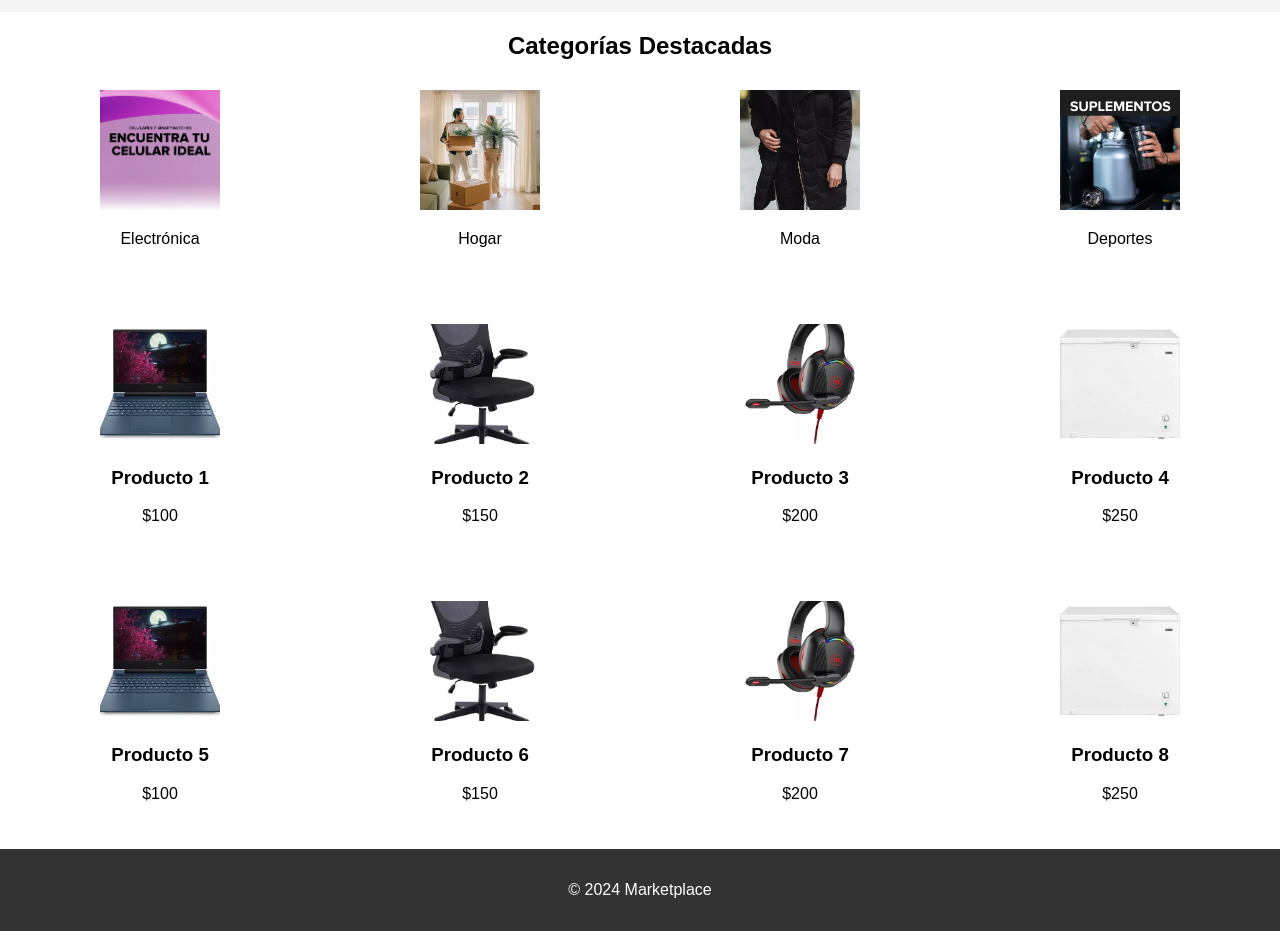
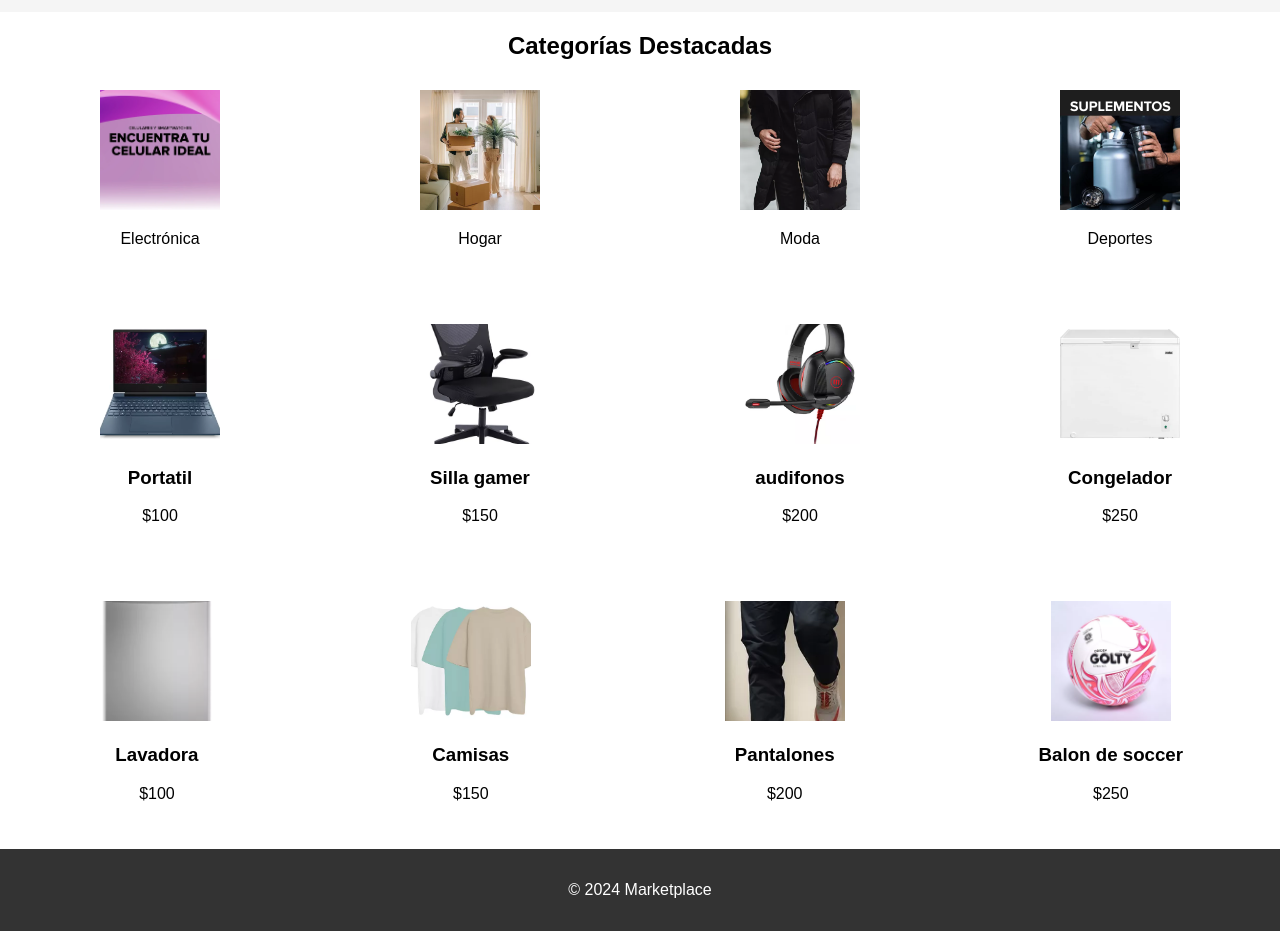
Before and after one commit to JoseDrk/Marketplace, a plain HTML site: page Html/index.html in a window 1280 px wide. Shown: the part 133-1064 px from the top of the page. Drawn offline with Linux system fonts and the light colour scheme.

Commit message:
Imagenes

```diff
--- a/Html/index.html
+++ b/Html/index.html
@@ -57,28 +57,28 @@
                 <a href="/productos/portatil.html">
                     <img src="../imagenes/portatil.webp" alt="Portátil moderno con pantalla de alta resolución">
                 </a>
-                <h3>Producto 1</h3>
+                <h3>Portatil</h3>
                 <p>$100</p>
             </div>
             <div class="producto">
                 <a href="/productos/silla.html">
                     <img src="../imagenes/silla.webp" alt="Silla ergonómica para oficina en negro">
                 </a>
-                <h3>Producto 2</h3>
+                <h3>Silla gamer</h3>
                 <p>$150</p>
             </div>
             <div class="producto">
                 <a href="/productos/audifonos.html">
                     <img src="../imagenes/audifonos.webp" alt="Audífonos inalámbricos con cancelación de ruido">
                 </a>
-                <h3>Producto 3</h3>
+                <h3>audifonos</h3>
                 <p>$200</p>
             </div>
             <div class="producto">
                 <a href="/productos/congelador.html">
                     <img src="../imagenes/congelador.webp" alt="Congelador vertical espacioso con funciones de ahorro de energía">
                 </a>
-                <h3>Producto 4</h3>
+                <h3>Congelador</h3>
                 <p>$250</p>
             </div>
         </div>
@@ -89,30 +89,30 @@
         <div class="productos-container">
             <div class="producto">
                 <a href="/productos/portatil.html">
-                    <img src="../imagenes/portatil.webp" alt="Portátil moderno con pantalla de alta resolución">
+                    <img src="../imagenes/lavadora.webp" alt="Lavadora">
                 </a>
-                <h3>Producto 5</h3>
+                <h3>Lavadora</h3>
                 <p>$100</p>
             </div>
             <div class="producto">
                 <a href="/productos/silla.html">
-                    <img src="../imagenes/silla.webp" alt="Silla ergonómica para oficina en negro">
+                    <img src="../imagenes/camisas.webp" alt="Camisas">
                 </a>
-                <h3>Producto 6</h3>
+                <h3>Camisas</h3>
                 <p>$150</p>
             </div>
             <div class="producto">
                 <a href="/productos/audifonos.html">
-                    <img src="../imagenes/audifonos.webp" alt="Audífonos inalámbricos con cancelación de ruido">
+                    <img src="../imagenes/pantalones.webp" alt="Pantalones">
                 </a>
-                <h3>Producto 7</h3>
+                <h3>Pantalones</h3>
                 <p>$200</p>
             </div>
             <div class="producto">
                 <a href="/productos/congelador.html">
-                    <img src="../imagenes/congelador.webp" alt="Congelador vertical espacioso con funciones de ahorro de energía">
+                    <img src="../imagenes/balon.webp" alt="Balon de soccer">
                 </a>
-                <h3>Producto 8</h3>
+                <h3>Balon de soccer </h3>
                 <p>$250</p>
             </div>
         </div>
```
Also changed, not shown: Html/categorias.html (+23 -9 lines), imagenes/balon.webp (added), imagenes/camisas.webp (added), imagenes/lavadora.webp (added), imagenes/pantalones.webp (added).
